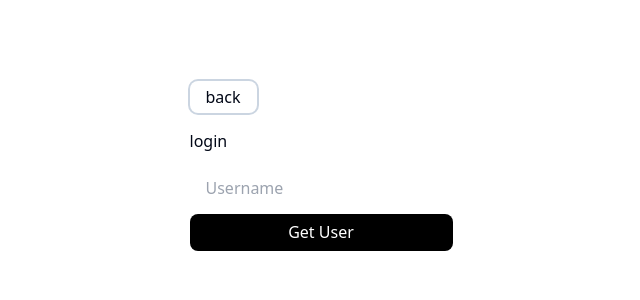
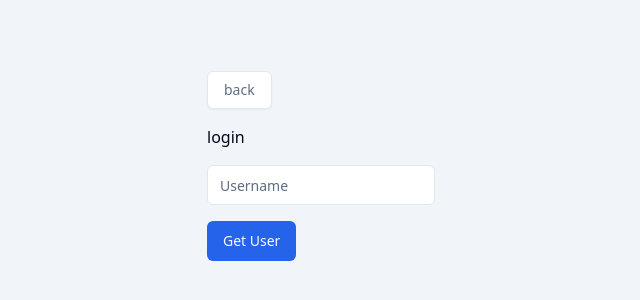
Before and after one commit to Rishabh763/Final-Year-Project, a React (Create React App) app: page /login in a window 1280 px wide. Shown: the part 234-534 px from the top of the page, without its empty margins (319-959 px from the left). Built offline with nearby package versions, Linux system fonts and the light colour scheme.

Commit message:
Disorder Page Done

```diff
--- a/src/components/AddUserForm.js
+++ b/src/components/AddUserForm.js
@@ -19,26 +19,29 @@ const AddUserForm = () => {
     };
 
     return (
-        <form className='flex flex-col gap-4 w-fit' onSubmit={handleSubmit}>
+        <form className='gap-4 w-fit' onSubmit={handleSubmit}>
             <input
+                className="flex h-10 rounded-md border border-input bg-background px-3 py-2 text-sm ring-offset-background file:border-0 file:bg-transparent file:text-sm file:font-medium placeholder:text-muted-foreground focus-visible:outline-none focus-visible:ring-2 focus-visible:ring-ring focus-visible:ring-offset-2 disabled:cursor-not-allowed disabled:opacity-50 w-full"
                 type="text"
                 placeholder="Username"
                 value={username}
                 onChange={(e) => setUsername(e.target.value)}
             />
             <input
+                className="flex h-10 rounded-md border border-input bg-background px-3 py-2 text-sm ring-offset-background file:border-0 file:bg-transparent file:text-sm file:font-medium placeholder:text-muted-foreground focus-visible:outline-none focus-visible:ring-2 focus-visible:ring-ring focus-visible:ring-offset-2 disabled:cursor-not-allowed disabled:opacity-50 w-full"
                 type="email"
                 placeholder="Email"
                 value={email}
                 onChange={(e) => setEmail(e.target.value)}
             />
             <input
+                 className="flex h-10 rounded-md border border-input bg-background px-3 py-2 text-sm ring-offset-background file:border-0 file:bg-transparent file:text-sm file:font-medium placeholder:text-muted-foreground focus-visible:outline-none focus-visible:ring-2 focus-visible:ring-ring focus-visible:ring-offset-2 disabled:cursor-not-allowed disabled:opacity-50 w-full"
                 type="password"
                 placeholder="Password"
                 value={password}
                 onChange={(e) => setPassword(e.target.value)}
             />
-            <button type="submit">Add User</button>
+            <button className="inline-flex items-center justify-center whitespace-nowrap rounded-md text-sm font-medium ring-offset-background transition-colors focus-visible:outline-none focus-visible:ring-2 focus-visible:ring-ring focus-visible:ring-offset-2 disabled:pointer-events-none disabled:opacity-50 bg-primary text-primary-foreground hover:bg-primary/90 h-10 px-4 py-2" type="submit">Add User</button>
         </form>
     );
 };
--- a/src/components/GetUser.js
+++ b/src/components/GetUser.js
@@ -17,14 +17,15 @@ const GetUser = () => {
     };
 
     return (
-        <div className='flex flex-col gap-2 w-fit'>
+        <div className=' mx-auto max-w-md space-y-4'>
             <input
                 type="text"
+                className="flex h-10 rounded-md border border-input bg-background px-3 py-2 text-sm ring-offset-background file:border-0 file:bg-transparent file:text-sm file:font-medium placeholder:text-muted-foreground focus-visible:outline-none focus-visible:ring-2 focus-visible:ring-ring focus-visible:ring-offset-2 disabled:cursor-not-allowed disabled:opacity-50 w-full"
                 placeholder="Username"
                 value={username}
                 onChange={(e) => setUsername(e.target.value)}
             />
-            <button onClick={handleFetch}>Get User</button>
+            <button className="inline-flex items-center justify-center whitespace-nowrap rounded-md text-sm font-medium ring-offset-background transition-colors focus-visible:outline-none focus-visible:ring-2 focus-visible:ring-ring focus-visible:ring-offset-2 disabled:pointer-events-none disabled:opacity-50 bg-primary text-primary-foreground hover:bg-primary/90 h-10 px-4 py-2" onClick={handleFetch}>Get User</button>
             {user && (
                 <div>
                     <p>Username: {user.username}</p>
--- a/src/pages/Login.js
+++ b/src/pages/Login.js
@@ -5,10 +5,10 @@ import GetUser from '../components/GetUser'
 
 function login() {
   return (
-    <div className='content-grid min-h-screen'>
-        <div className='grid place-content-center gap-4'>
-          <Link to="/" className='px-4 py-1 w-fit ring-2 ring-slate-300 rounded-lg'>back</Link>
-          login
+    <div className='content-grid bg-muted  min-h-screen'>
+        <div className='grid place-content-center gap-4 items-center'>
+          <Link to="/" className="inline-flex w-fit items-center justify-center rounded-md border border-input bg-background px-4 py-2 text-sm font-medium text-muted-foreground shadow-sm transition-colors hover:bg-muted full-width hover:text-muted-foreground focus:outline-none focus:ring-2 focus:ring-primary focus:ring-offset-2">back</Link>
+          <h1>login</h1>
           <GetUser/>
         </div>
     </div>
--- a/src/pages/Signup.js
+++ b/src/pages/Signup.js
@@ -6,8 +6,8 @@ function Signup() {
   return (
     <div className='content-grid min-h-screen'>
     <div className='grid place-content-center gap-4'>
-      <Link to="/" className='px-4 py-1 w-fit ring-2 ring-slate-300 rounded-lg'>back</Link>
-      signup
+      <Link to="/" className="inline-flex w-fit items-center justify-center rounded-md border border-input bg-background px-4 py-2 text-sm font-medium text-muted-foreground shadow-sm transition-colors hover:bg-muted full-width hover:text-muted-foreground focus:outline-none focus:ring-2 focus:ring-primary focus:ring-offset-2">back</Link>
+          <h1>signup</h1>
       <AddUserForm/>
     </div>
 </div>
```
